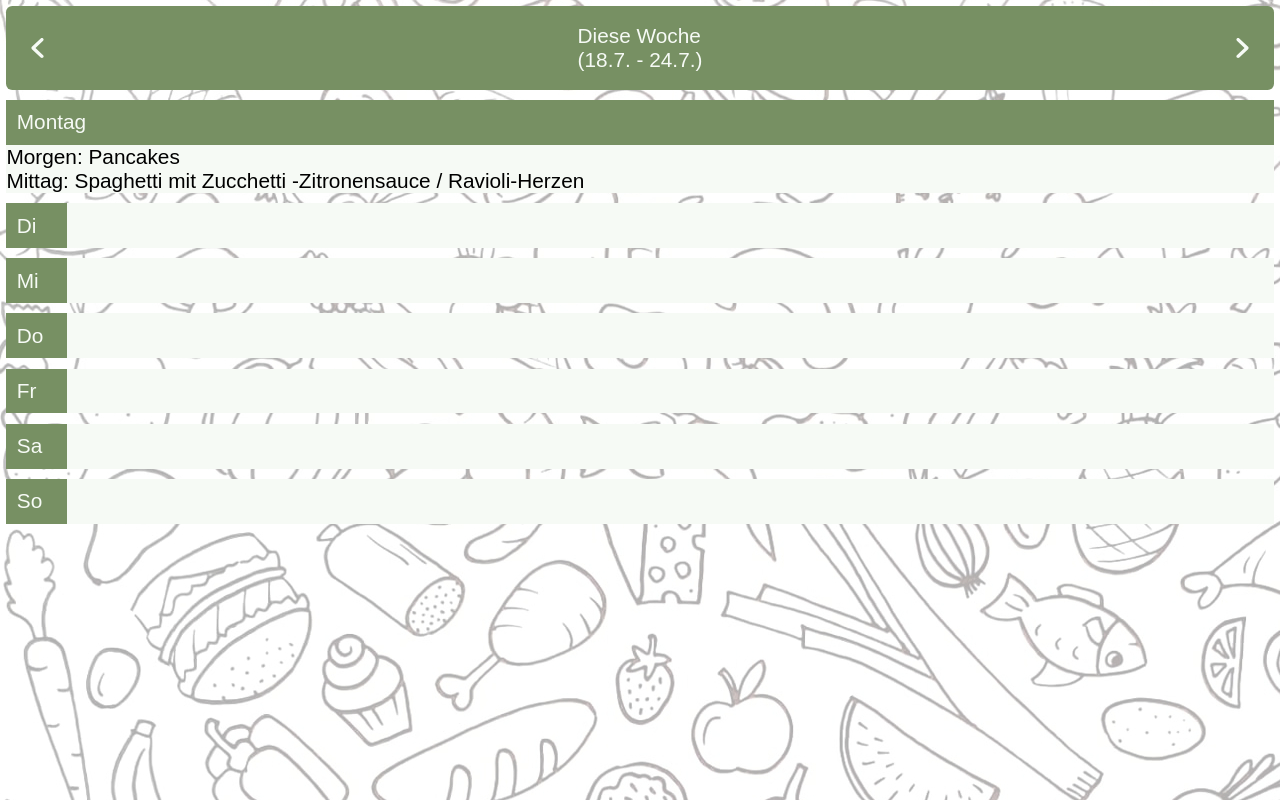
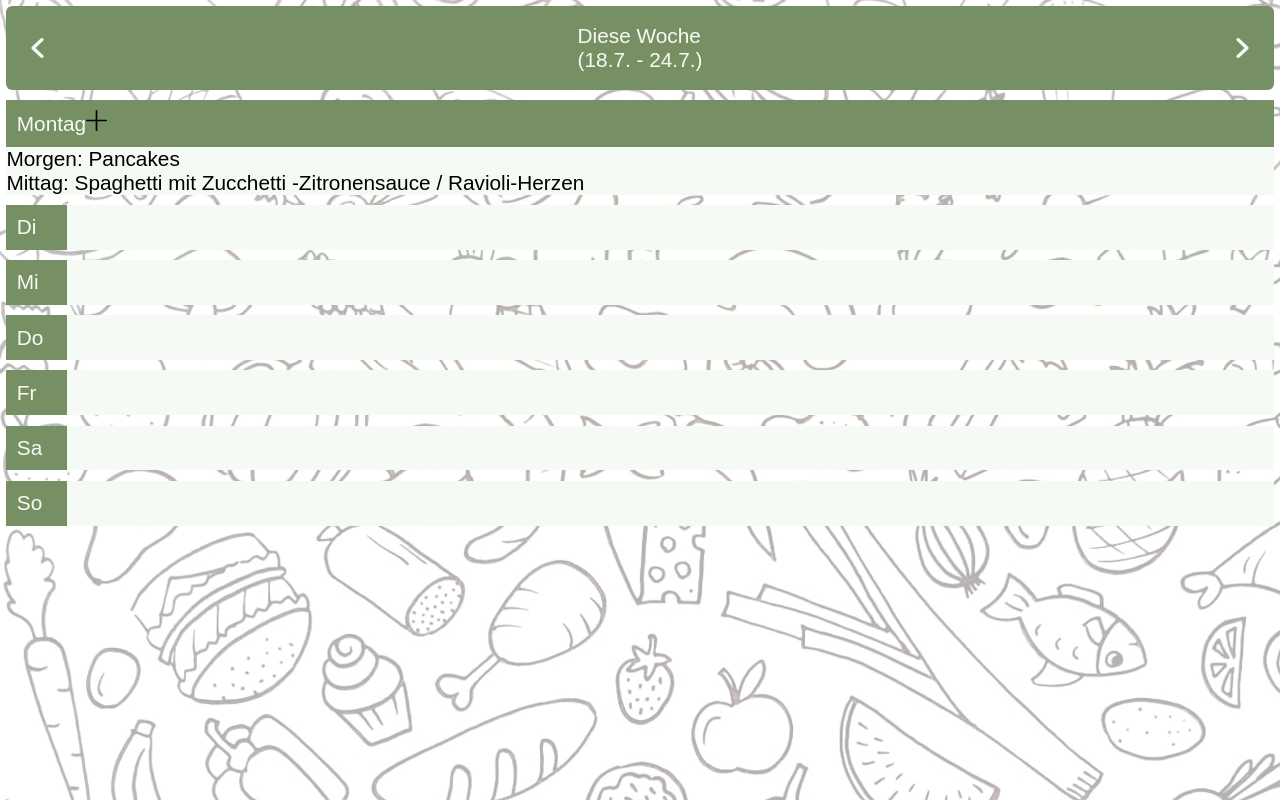
Before and after one commit to romixch/wochen-menu-plan-web, a React (Create React App) app: page / in a window 1280 px wide. Both pictures are taken after a click on the element 640 px from the left and 123 px from the top of the page. Built offline with nearby package versions, Linux system fonts and the light colour scheme.

Commit message:
Add plus button

```diff
--- a/src/components/menu-card.module.css
+++ b/src/components/menu-card.module.css
@@ -40,3 +40,8 @@
 .menuCardEdit.open {
     display: block;
 }
+
+.button {
+    width: 1em;
+    height: 1em;
+}
--- a/src/components/menu-card.tsx
+++ b/src/components/menu-card.tsx
@@ -4,6 +4,7 @@ import { useState } from "react";
 import { MenuDailyPlan } from "../model/model";
 import MenuCardEdit from "./menu-card-edit";
 import styles from './menu-card.module.css'
+import plusSvg from '../icons/plus-line.svg'
 
 type Props = {
     dailyPlan: MenuDailyPlan
@@ -26,7 +27,8 @@ const MenuCard = ({ dailyPlan }: Props) => {
 
     return <div className={styles.menuCardContainer}>
         <div onClick={handleOnTitleClick} className={`${styles.menuCard} ${open ? styles.open : styles.closed}`}>
-            <div className={`${styles.weekday} ${open ? styles.open : styles.closed}`}>{weekdayText}</div>
+            <div className={`${styles.weekday} ${open ? styles.open : styles.closed}`}>{weekdayText}
+                {open && <img src={plusSvg} className={styles.button} role='button' alt='hinzufügen' height="5em" />}</div>
             <div className={`${styles.daySummary} ${open ? styles.open : styles.closed}`}>
                 {breakfastCourses.length > 0 &&
                     <div className={styles.course}>Morgen: {breakfastCourseText}</div>
```
Also changed, not shown: 1 other file (tests, documents, lock files or other folders).
